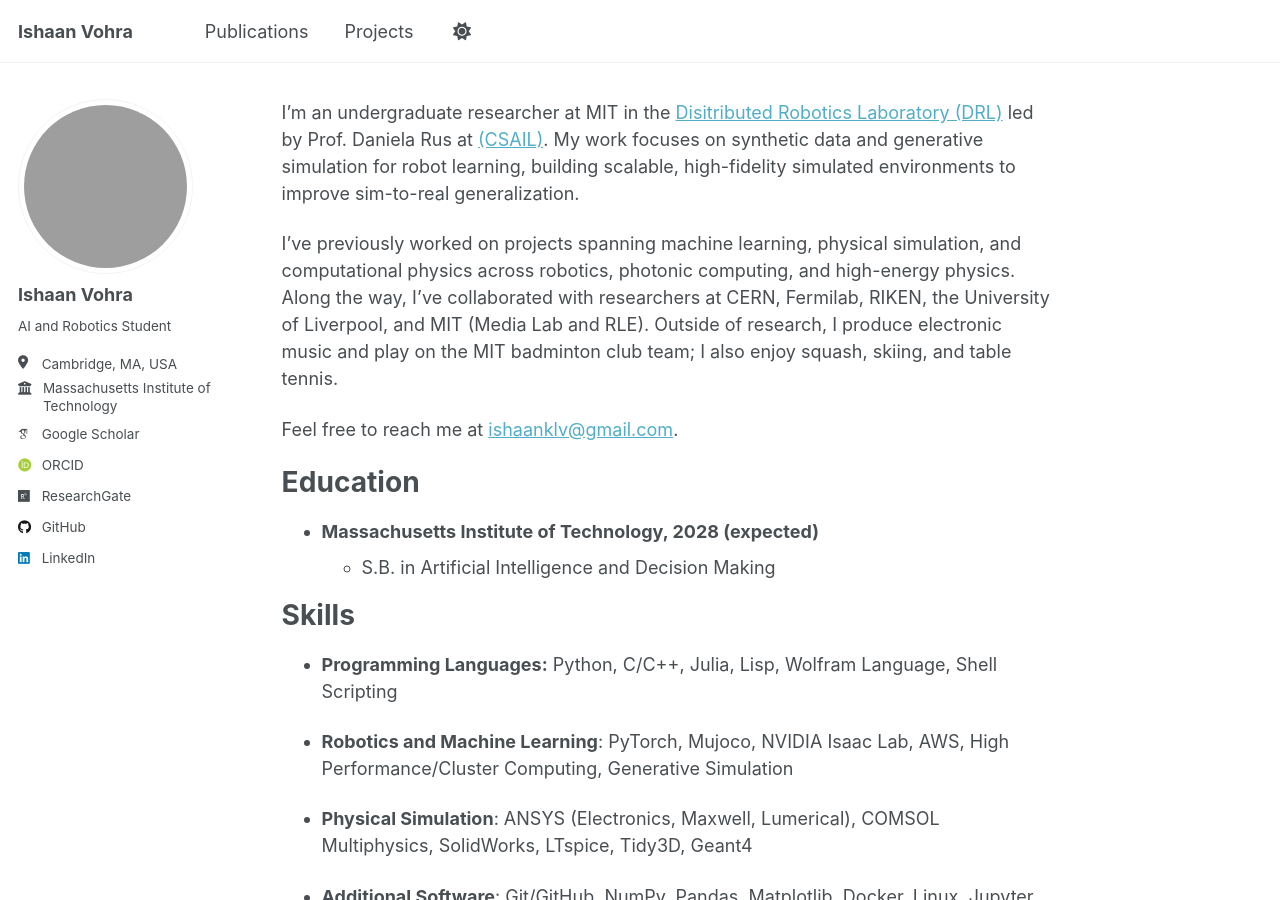
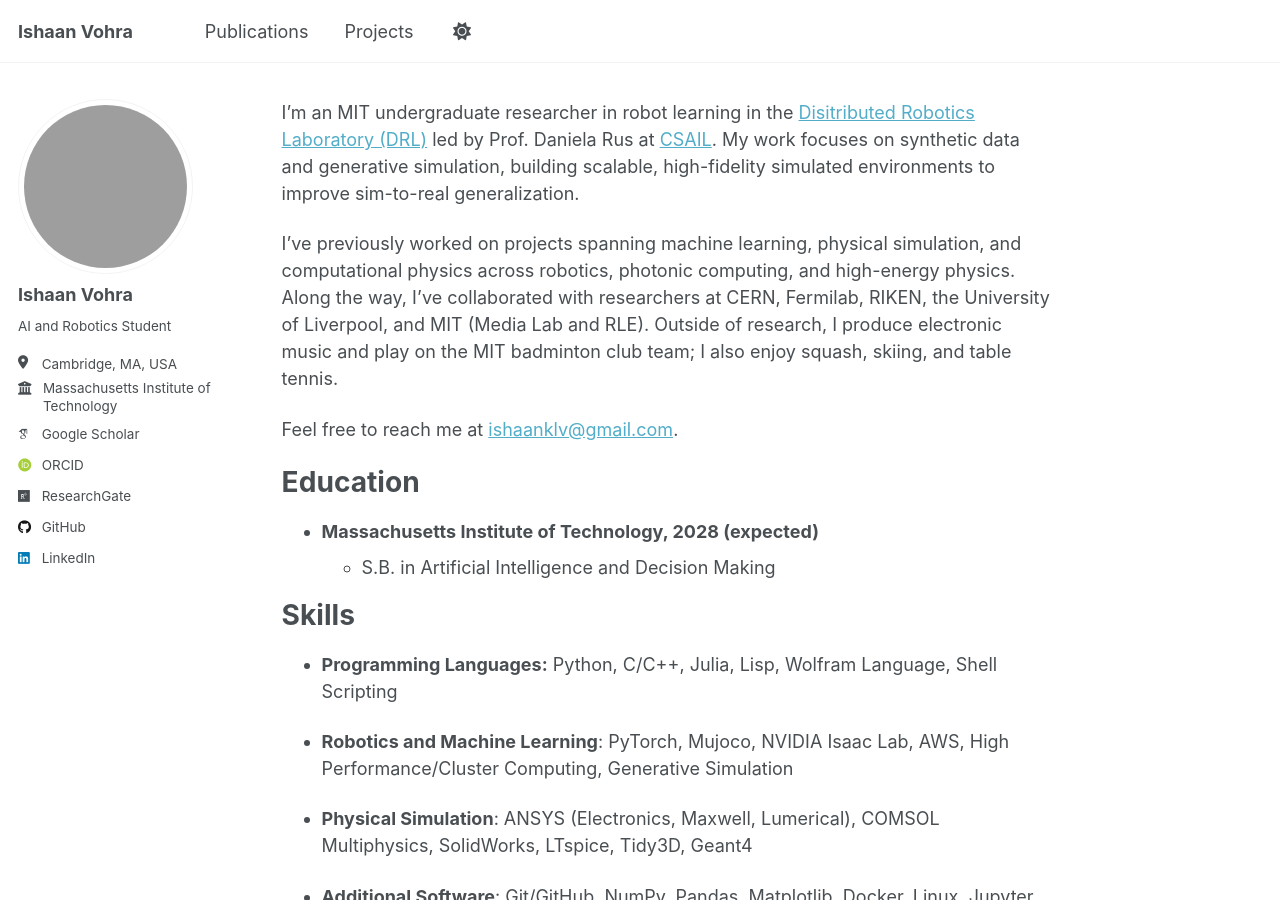
Before and after one commit to Ishaan-vohra/Ishaan-vohra.github.io, a Jekyll site: the page built from _pages/about.md, in a window 1280 px wide and 900 px high. Built offline with Jekyll 4.4.1, drawn with Linux system fonts in a browser that asks for light colours; some web fonts are replaced; a script that is not in the unit is left out.

Commit message:
Update about.md

```diff
--- a/_pages/about.md
+++ b/_pages/about.md
@@ -7,7 +7,7 @@
   - /about.html
 ---
 
-I'm an undergraduate researcher at MIT in the [Disitributed Robotics Laboratory (DRL)](https://www.csail.mit.edu/research/distributed-robotics-laboratory) led by Prof. Daniela Rus at [(CSAIL)](https://www.csail.mit.edu/). My work focuses on synthetic data and generative simulation for robot learning, building scalable, high-fidelity simulated environments to improve sim-to-real generalization.
+I'm an MIT undergraduate researcher in robot learning in the [Disitributed Robotics Laboratory (DRL)](https://www.csail.mit.edu/research/distributed-robotics-laboratory) led by Prof. Daniela Rus at [CSAIL](https://www.csail.mit.edu/). My work focuses on synthetic data and generative simulation, building scalable, high-fidelity simulated environments to improve sim-to-real generalization.
 
 I’ve previously worked on projects spanning machine learning, physical simulation, and computational physics across robotics, photonic computing, and high-energy physics. Along the way, I’ve collaborated with researchers at CERN, Fermilab, RIKEN, the University of Liverpool, and MIT (Media Lab and RLE). Outside of research, I produce electronic music and play on the MIT badminton club team; I also enjoy squash, skiing, and table tennis.
 
```
